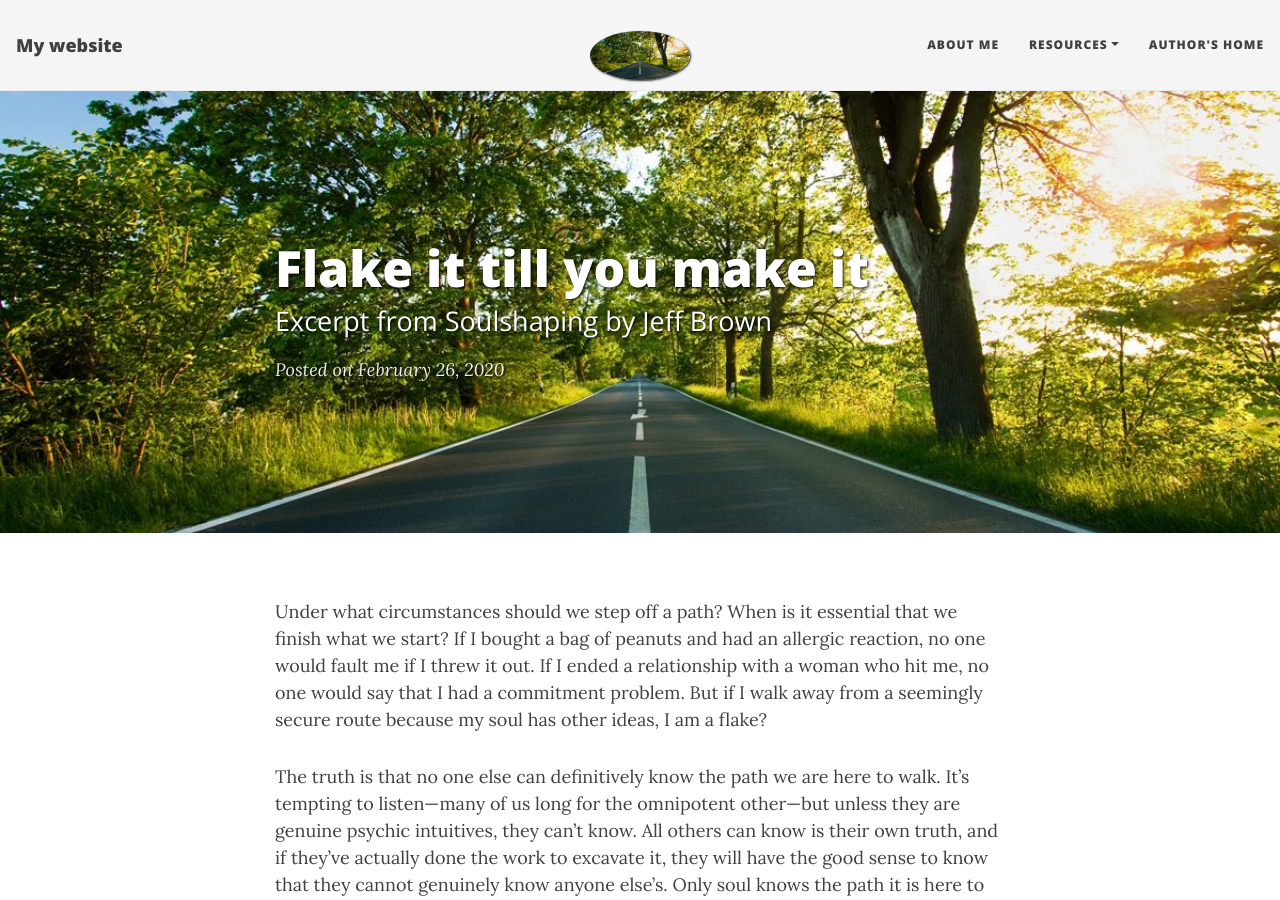
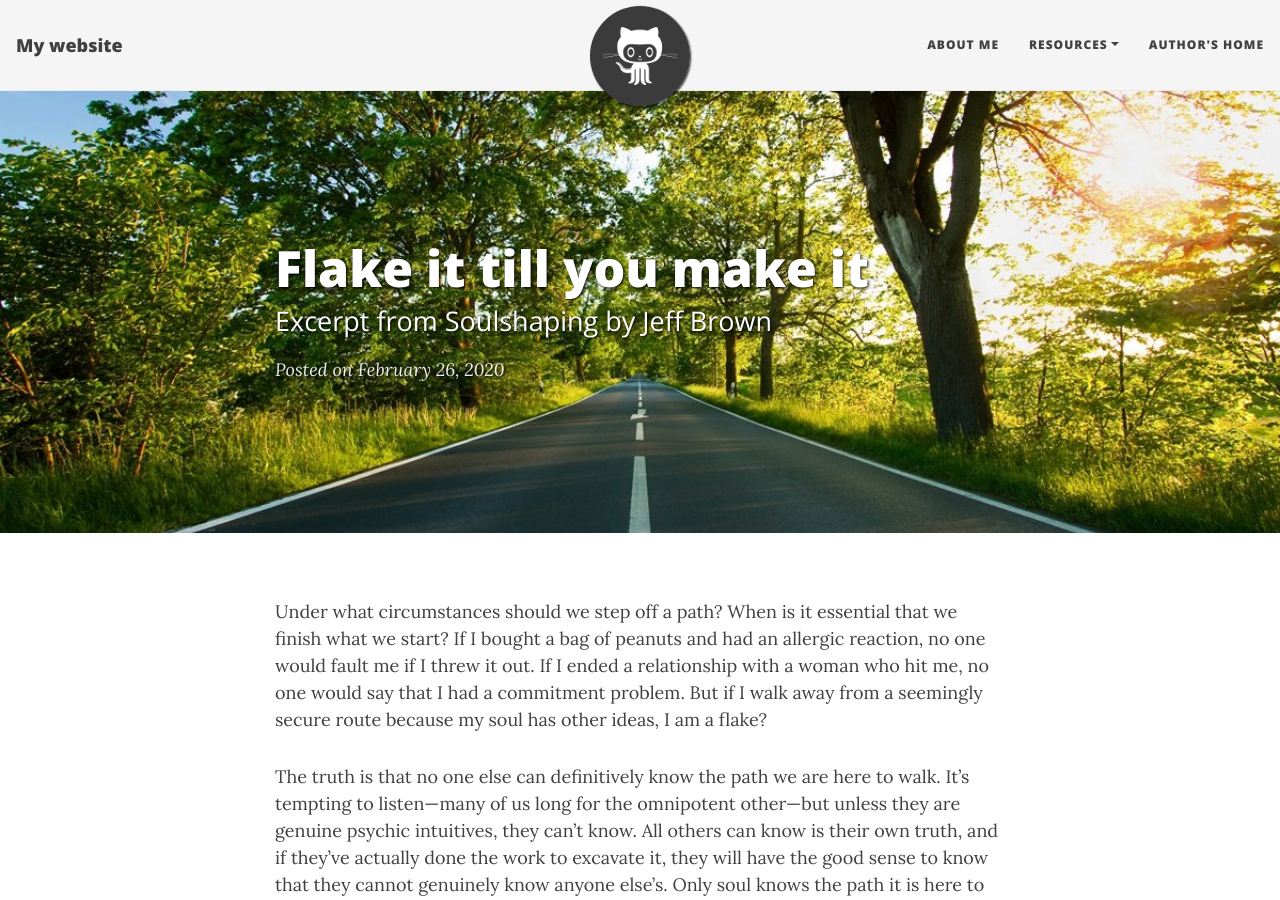
Before and after one commit to gniuk/gniuk.github.io, a Jekyll site: the page built from _posts/2020-02-26-flake-it-till-you-make-it.md, in a window 1280 px wide and 900 px high. Built offline with Jekyll 4.4.1, drawn with Linux system fonts in a browser that asks for light colours; nearby versions of some CDN libraries.

Commit message:
replace 'image' YAML param with 'thumbnail-img' and don't use the thumbnail as the page avatar

```diff
--- a/_includes/nav.html
+++ b/_includes/nav.html
@@ -33,15 +33,7 @@
     </ul>
   </div>
 
-  {% if page.image and (layout.show-avatar or page.show-avatar) %}
-    <div class="avatar-container">
-      <div class="avatar-img-border">
-        <a href="{{ '' | absolute_url }}">
-          <img alt="Navbar avatar" class="avatar-img" src="{{ page.image | relative_url }}" />
-        </a>
-      </div>
-    </div>
-  {% elsif site.avatar and (layout.show-avatar or page.show-avatar) %}
+  {% if site.avatar and (layout.show-avatar or page.show-avatar) %}
     <div class="avatar-container">
       <div class="avatar-img-border">
         <a href="{{ '' | absolute_url }}">
--- a/_layouts/home.html
+++ b/_layouts/home.html
@@ -25,10 +25,10 @@ layout: page
     </p>
 
     <div class="post-entry-container">
-      {% if post.image %}
+      {% if post.thumbnail-img %}
       <div class="post-image">
         <a href="{{ post.url | relative_url }}">
-          <img src="{{ post.image | relative_url }}">
+          <img src="{{ post.thumbnail-img | relative_url }}">
         </a>
       </div>
       {% endif %}
--- a/_posts/2020-02-26-flake-it-till-you-make-it.md
+++ b/_posts/2020-02-26-flake-it-till-you-make-it.md
@@ -3,7 +3,7 @@ layout: post
 title: Flake it till you make it
 subtitle: Excerpt from Soulshaping by Jeff Brown
 cover-img: /assets/img/path.jpg
-image: /assets/img/path.jpg
+thumbnail-img: /assets/img/path.jpg
 share-img: /assets/img/path.jpg
 tags: [books, test]
 ---
```
Also changed, not shown: README.md.
